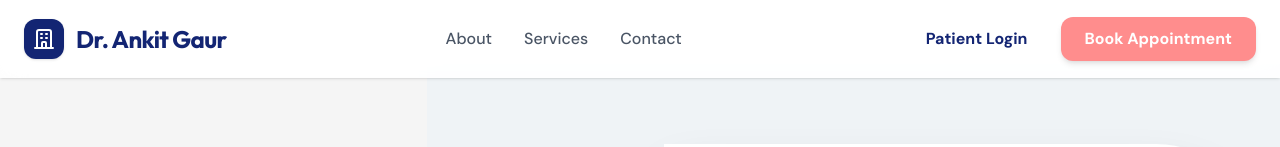
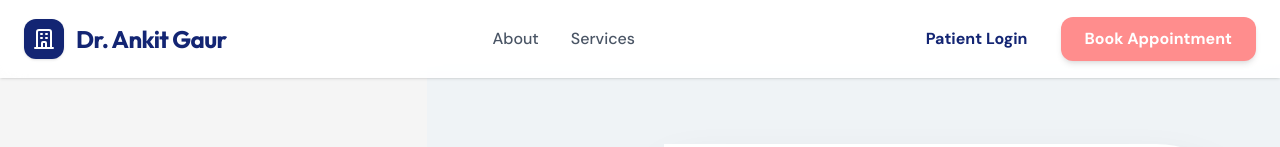
Before and after one commit to amithalder21/doctorsportal, a Next.js app: page / in a window 1280 px wide. Shown: the top 147 px of the page. Built offline with nearby package versions, Linux system fonts and the light colour scheme.

Commit message:
refactor: Streamline CTAs to reduce repetition

```diff
--- a/src/components/Contact.tsx
+++ b/src/components/Contact.tsx
@@ -290,7 +290,7 @@ export default function Contact() {
               </div>
 
               <button disabled={status.type === 'loading'} type="submit" className="w-full py-5 bg-salute-secondary hover:bg-[#ff7575] disabled:bg-[#ff7575]/50 disabled:cursor-not-allowed text-white rounded-xl font-bold transition-all shadow-[0_10px_20px_-10px_rgba(255,141,141,0.5)] hover:shadow-[0_15px_25px_-10px_rgba(255,141,141,0.6)] hover:-translate-y-1 relative z-10 text-sm uppercase tracking-wider">
-                {status.type === 'loading' ? 'Submitting...' : 'Submit Request'}
+                {status.type === 'loading' ? 'Confirming...' : 'Confirm Appointment'}
               </button>
             </form>
           </motion.div>
--- a/src/components/Header.tsx
+++ b/src/components/Header.tsx
@@ -16,7 +16,6 @@ export default function Header() {
         <nav className="hidden md:flex items-center gap-8">
           <Link href="#about" className="text-gray-600 hover:text-salute-secondary font-medium transition-colors">About</Link>
           <Link href="#services" className="text-gray-600 hover:text-salute-secondary font-medium transition-colors">Services</Link>
-          <Link href="#contact" className="text-gray-600 hover:text-salute-secondary font-medium transition-colors">Contact</Link>
         </nav>
 
         <div className="flex items-center gap-2">
```
